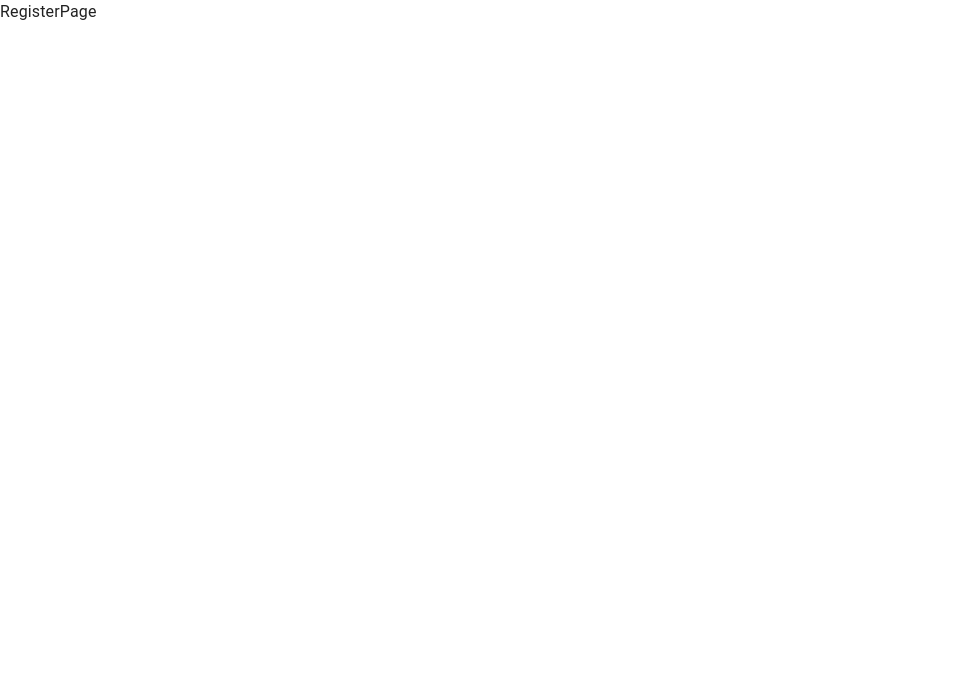
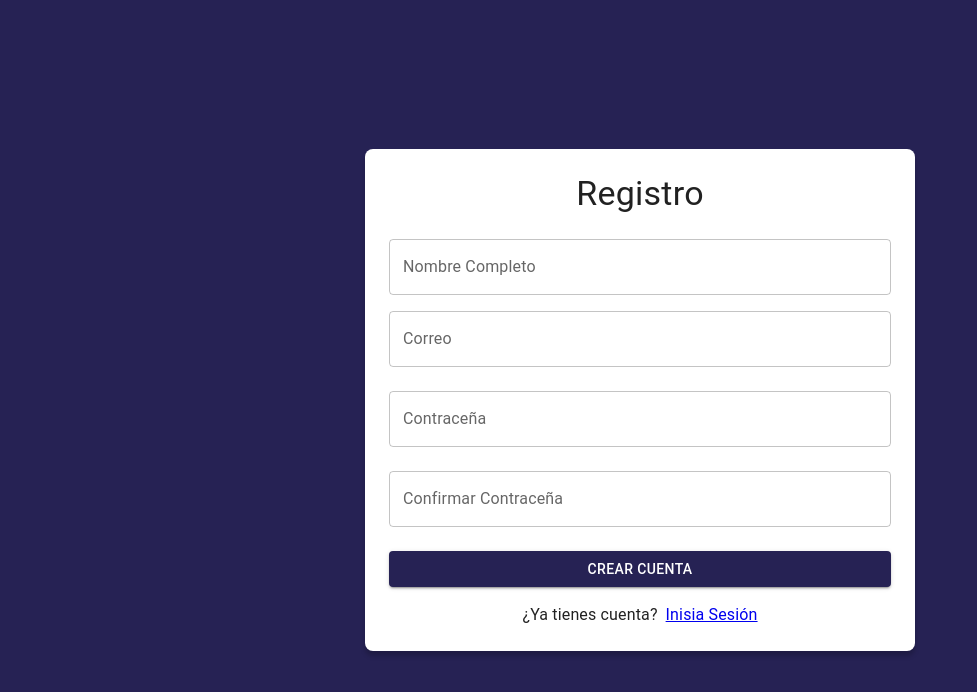
Before and after one commit to Cesrra/journal, a React (Vite) app: page /auth/register in a window 1280 px wide. Shown: the top 692 px of the page, without its empty margins (0-977 px from the left). Built offline with nearby package versions, Linux system fonts and the light colour scheme.

Commit message:
Implemented the layout in the Login and Register pages

```diff
--- a/src/auth/pages/LoginPage.jsx
+++ b/src/auth/pages/LoginPage.jsx
@@ -1,6 +1,61 @@
+import { Link as RouterLink } from "react-router-dom"
+import { Google } from "@mui/icons-material"
+import { Button, Grid, Link, TextField, Typography } from "@mui/material"
+import { AuthLayout } from "../layout/AuthLayout"
 
 export const LoginPage = () => {
   return (
-    <div>LoginPage</div>
+    <AuthLayout title="Login">
+      <form>
+        <Grid container >
+          <Grid item xs={12} sx={{ mt: 2 }} >
+            <TextField
+              label="Correo"
+              type="email"
+              placeholder="correo@google.com"
+              fullWidth
+            />
+          </Grid>
+          <Grid item xs={12} sx={{ mt: 3 }} >
+            <TextField
+              label="Contraceña"
+              type="password"
+              fullWidth
+            />
+          </Grid>
+
+          <Grid container spacing={ 2 } sx={{ mt: 1 }}>
+            <Grid item xs={ 12 } sm={ 6 }>
+              <Button variant='contained' fullWidth>
+                Login
+              </Button>
+            </Grid>
+            <Grid item xs={ 12 } sm={ 6 }>
+              <Button variant='contained' fullWidth>
+                <Google />
+                <Typography sx={{ ml: 1 }}>Google</Typography>
+              </Button>
+            </Grid>
+          </Grid>
+
+          <Grid
+            container
+            direction='row'
+            justifyContent='center'
+            textAlign='center'
+            sx={{ mt:2 }}
+          >
+            <Link
+              component={ RouterLink}
+              color='inherit'
+              to="/auth/register"
+            >
+              Crear Cuenta
+            </Link>
+          </Grid>
+
+        </Grid>
+      </form>
+    </AuthLayout>
   )
 }
--- a/src/auth/pages/RegisterPage.jsx
+++ b/src/auth/pages/RegisterPage.jsx
@@ -1,6 +1,74 @@
+import { Link as RouterLink } from "react-router-dom"
+import { Button, Grid, TextField, Typography } from "@mui/material"
+import { AuthLayout } from "../layout/AuthLayout"
+import { Link } from "react-router-dom"
 
 export const RegisterPage = () => {
   return (
-    <div>RegisterPage</div>
+    <AuthLayout title="Registro">
+      <form>
+        <Grid container >
+          <Grid item xs={12} sx={{ mt: 2 }} >
+            <TextField
+              label="Nombre Completo"
+              type="text"
+              placeholder="César Rincón"
+              fullWidth
+            />
+          </Grid>
+          <Grid item xs={12} sx={{ mt: 2 }} >
+            <TextField
+              label="Correo"
+              type="email"
+              placeholder="correo@google.com"
+              fullWidth
+            />
+          </Grid>
+          <Grid item xs={12} sx={{ mt: 3 }} >
+            <TextField
+              label="Contraceña"
+              type="password"
+              placeholder="******"
+              fullWidth
+            />
+          </Grid>
+          <Grid item xs={12} sx={{ mt: 3 }} >
+            <TextField
+              label="Confirmar Contraceña"
+              type="password"
+              placeholder="******"
+              fullWidth
+            />
+          </Grid>
+
+
+          <Grid container spacing={ 2 } sx={{ mt: 1 }}>
+            <Grid item xs={ 12 } sm={ 12 }>
+              <Button variant='contained' fullWidth>
+                Crear Cuenta
+              </Button>
+            </Grid>
+          </Grid>
+
+          <Grid
+            container
+            direction='row'
+            justifyContent='center'
+            textAlign='center'
+            sx={{ mt:2 }}
+          >
+            <Typography sx={{ mr: 1 }} >¿Ya tienes cuenta?</Typography>
+            <Link
+              component={ RouterLink }
+              color='inherit'
+              to="/auth/login"
+            >
+              Inisia Sesión
+            </Link>
+          </Grid>
+
+        </Grid>
+      </form>
+    </AuthLayout>
   )
 }
```
